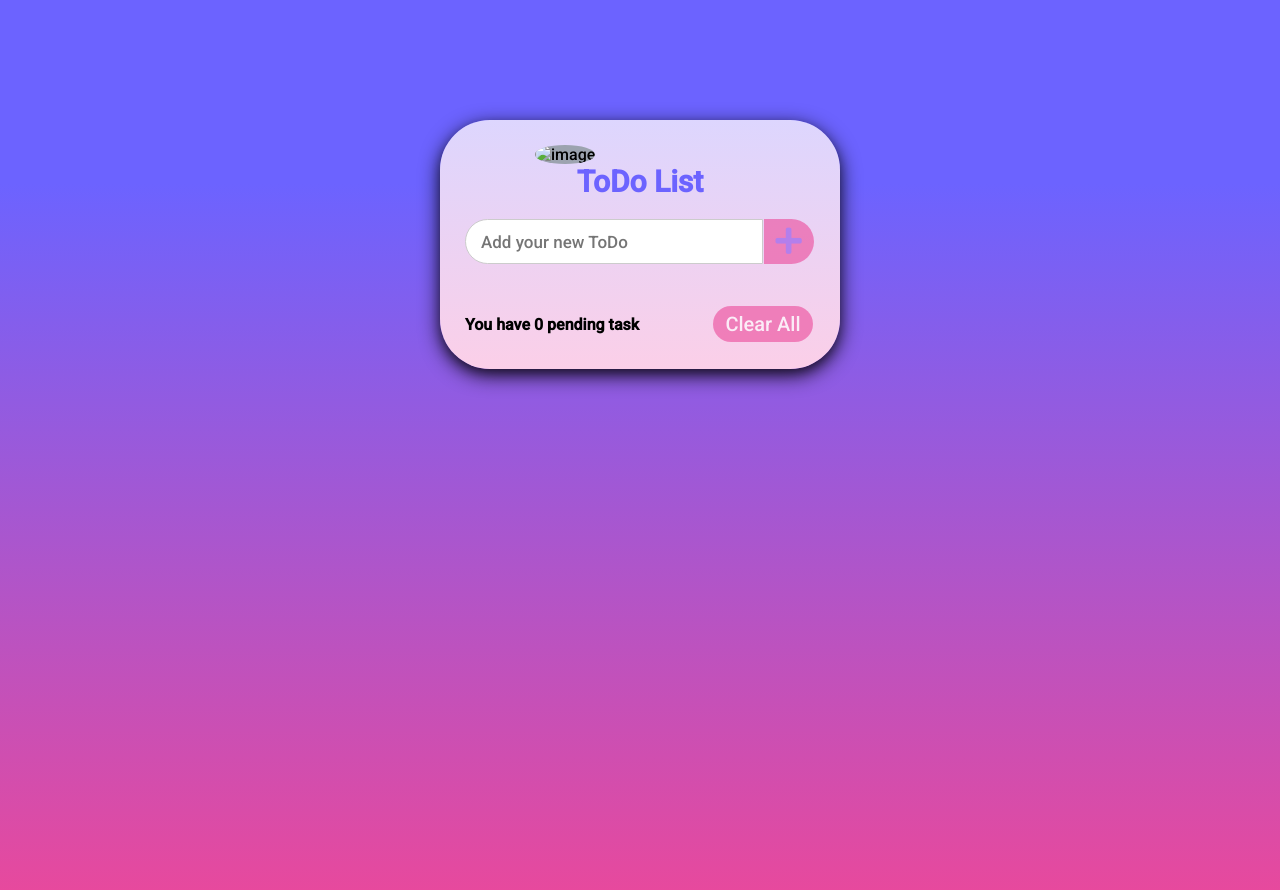
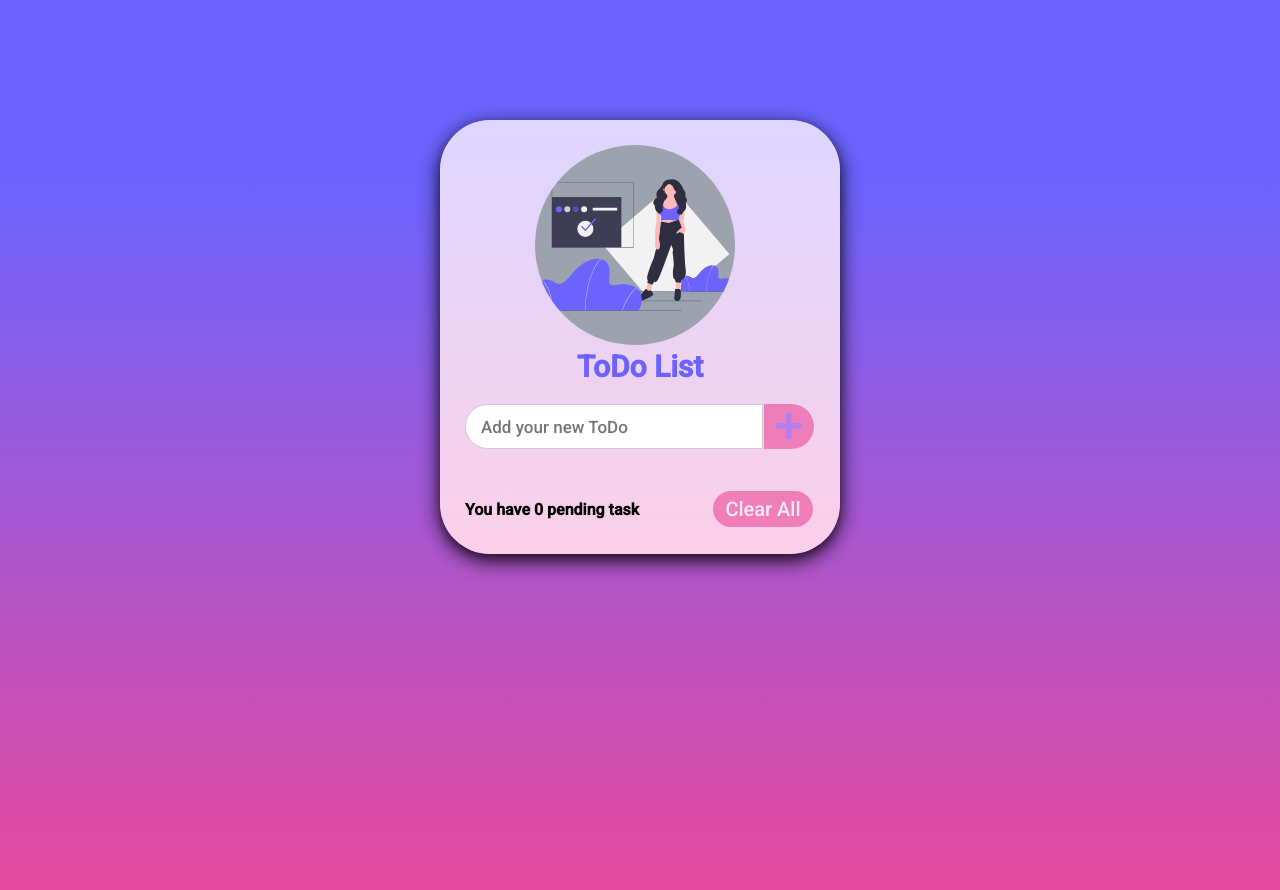
Before and after one commit to 60ankita/Task-Recorder, a plain HTML site: page index.html in a window 1280 px wide. Drawn offline with Linux system fonts and the light colour scheme.

Commit message:
reverted

```diff
--- a/index.html
+++ b/index.html
@@ -11,7 +11,7 @@
 </head>
 <body>
     <div class="main">
-        <img src="../Task-Recorder/image.png" alt="image" width="200px" height="200px">
+        <img src="../Task-Recorder/image.svg" alt="image" width="200px" height="200px">
         <h2 class="header">ToDo List</h2>
         <div class="inputField">
             <input type="text"  placeholder="Add your new ToDo">
```
Also changed, not shown: image.svg (renamed from image.png).
